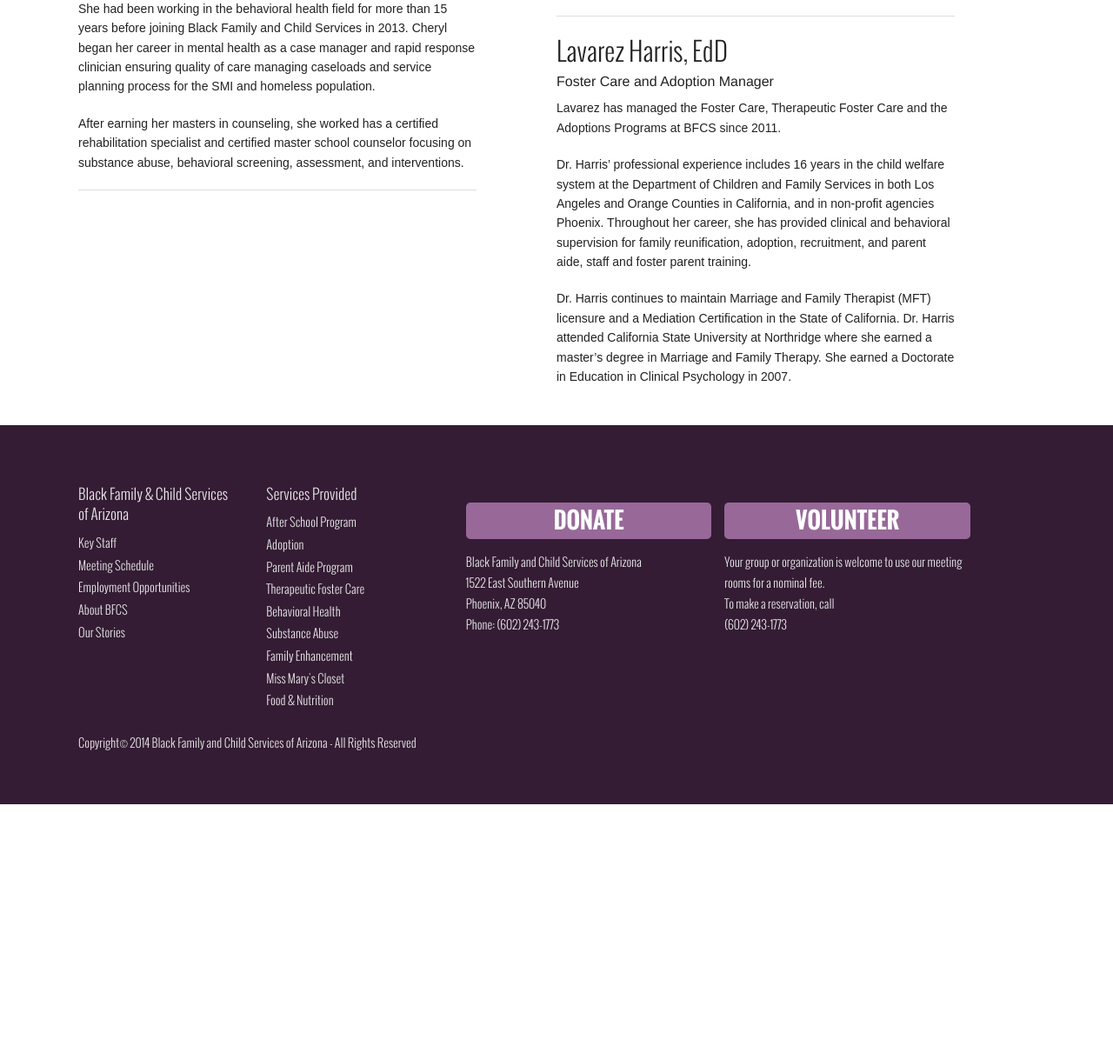
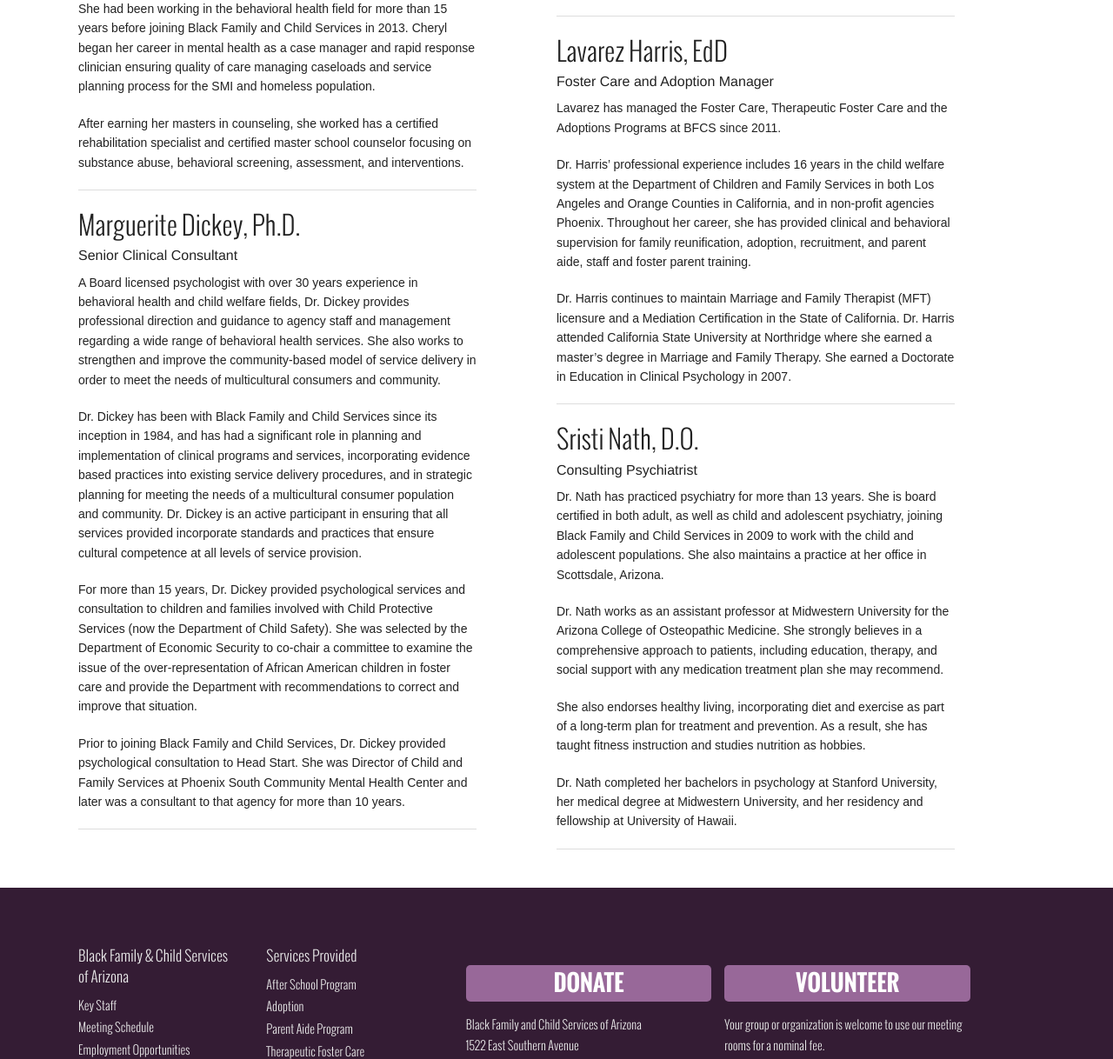
Before and after one commit to kristenzirkler/bfcs-site, a PHP site: page /staff.php in a window 1280 px wide. Shown: the part 2000-3218 px from the top of the page at 87% size. Before the commit the page ends 2925 px from the top, so only its background shows below. Run offline with PHP 8.4, Linux system fonts and the light colour scheme.

Commit message:
Added 2 Staff Bios

```diff
--- a/staff.php
+++ b/staff.php
@@ -63,6 +63,13 @@
       <p>She had been working in the behavioral health field for more than 15 years before joining Black Family and Child Services in 2013.  Cheryl began her career in mental health as a case manager and rapid response clinician ensuring quality of care managing caseloads and service planning process for the SMI and homeless population.</p>
       <p>After earning her masters in counseling, she worked has a certified rehabilitation specialist and certified master school counselor focusing on substance abuse, behavioral screening, assessment, and interventions.</p>
       <hr>
+      <h4>Marguerite Dickey, Ph.D.</h4>
+      <h6>Senior Clinical Consultant</h6>
+      <p>A Board licensed psychologist with over 30 years experience in behavioral health and child welfare fields, Dr. Dickey provides professional direction and guidance to agency staff and management regarding a wide range of behavioral health services. She also works to strengthen and improve the community-based model of service delivery in order to meet the needs of multicultural consumers and community.</p>
+      <p>Dr. Dickey has been with Black Family and Child Services since its inception in 1984, and has had a significant role in planning and implementation of clinical programs and services, incorporating evidence based practices into existing service delivery procedures, and in strategic planning for meeting the needs of a multicultural consumer population and community. Dr. Dickey is an active participant in ensuring that all services provided incorporate standards and practices that ensure cultural competence at all levels of service provision.</p>
+      <p>For more than 15 years, Dr. Dickey provided psychological services and consultation to children and families involved with Child Protective Services (now the Department of Child Safety). She was selected by the Department of Economic Security to co-chair a committee to examine the issue of the over-representation of African American children in foster care and provide the Department with recommendations to correct and improve that situation.</p>
+      <p>Prior to joining Black Family and Child Services, Dr. Dickey provided psychological consultation to Head Start. She was Director of Child and Family Services at Phoenix South Community Mental Health Center and later was a consultant to that agency for more than 10 years.</p>
+      <hr>
   	</div>
   	<div class="large-5 columns left large-offset-1">
   	    <img src="img/staff/staff_tim_martinson.jpg" alt="Tim Martinson" class="th" style="float:left;margin-right:20px;width:133px;height=200px;" />
@@ -95,6 +102,14 @@
       <p>Lavarez has managed the Foster Care, Therapeutic Foster Care and the Adoptions Programs at BFCS since 2011.</p>
       <p>Dr. Harris’ professional experience includes 16 years in the child welfare system at the Department of Children and Family Services in both Los Angeles and Orange Counties in California, and in non-profit agencies Phoenix.  Throughout her career, she has provided clinical and behavioral supervision for family reunification, adoption, recruitment, and parent aide, staff and foster parent training.</p>
       <p>Dr. Harris continues to maintain Marriage and Family Therapist (MFT) licensure and a Mediation Certification in the State of California. Dr. Harris attended California State University at Northridge where she earned a master’s degree in Marriage and Family Therapy. She earned a Doctorate in Education in Clinical Psychology in 2007.</p>
+        <hr>
+      <h4>Sristi Nath, D.O.</h4>
+      <h6>Consulting Psychiatrist</h6>
+      <p>Dr. Nath has practiced psychiatry for more than 13 years. She is board certified in both adult, as well as child and adolescent psychiatry, joining Black Family and Child Services in 2009 to work with the child and adolescent populations. She also maintains a practice at her office in Scottsdale, Arizona.</p>
+      <p>Dr. Nath works as an assistant professor at Midwestern University for the Arizona College of Osteopathic Medicine. She strongly believes in a comprehensive approach to patients, including education, therapy, and social support with any medication treatment plan she may recommend.</p>
+      <p>She also endorses healthy living, incorporating diet and exercise as part of a long-term plan for treatment and prevention. As a result, she has taught fitness instruction and studies nutrition as hobbies.</p>
+      <p>Dr. Nath completed her bachelors in psychology at Stanford University, her medical degree at Midwestern University, and her residency and fellowship at University of Hawaii.</p>
+        <hr>
   	</div>
   </div>
 
```
